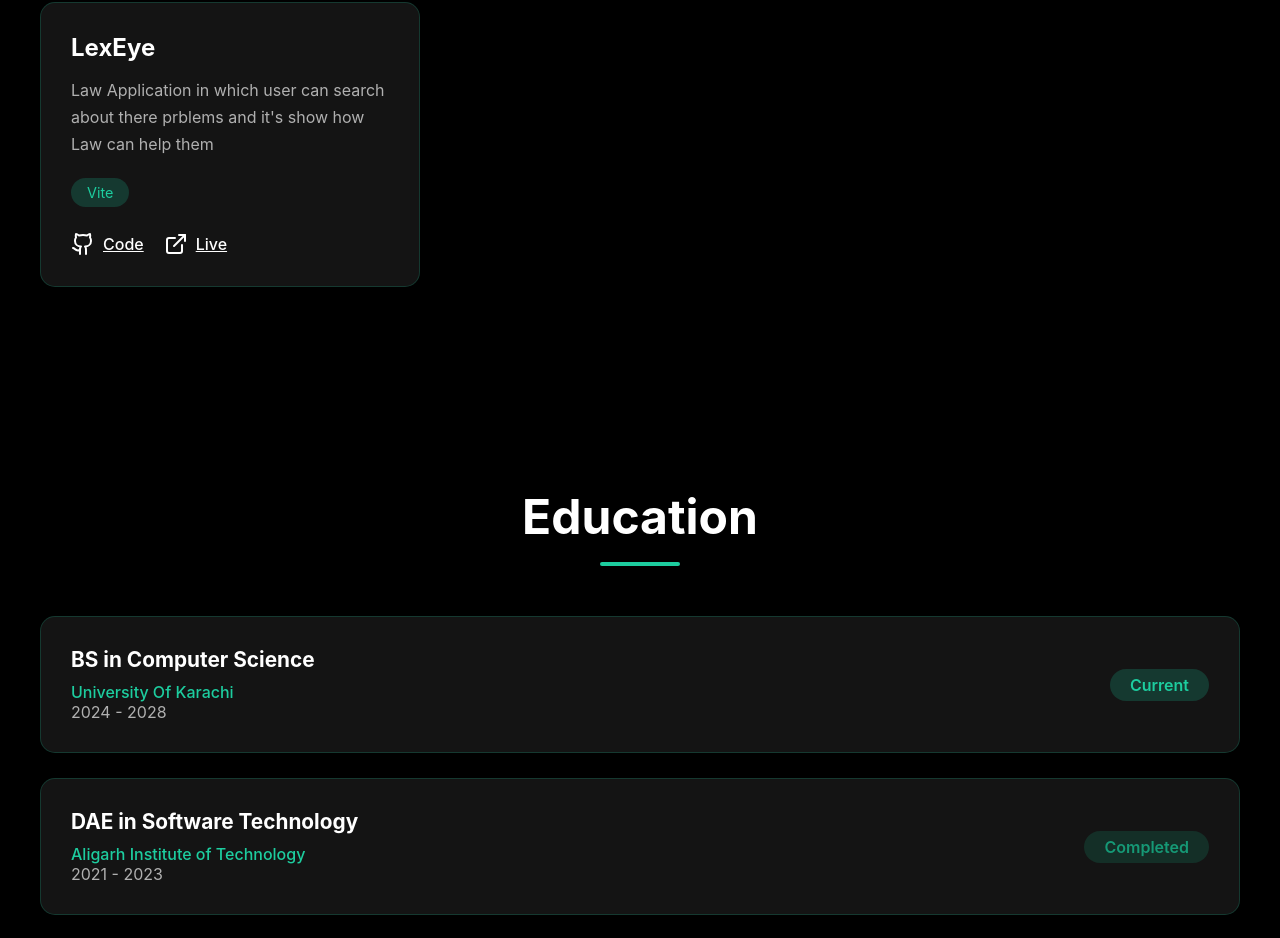
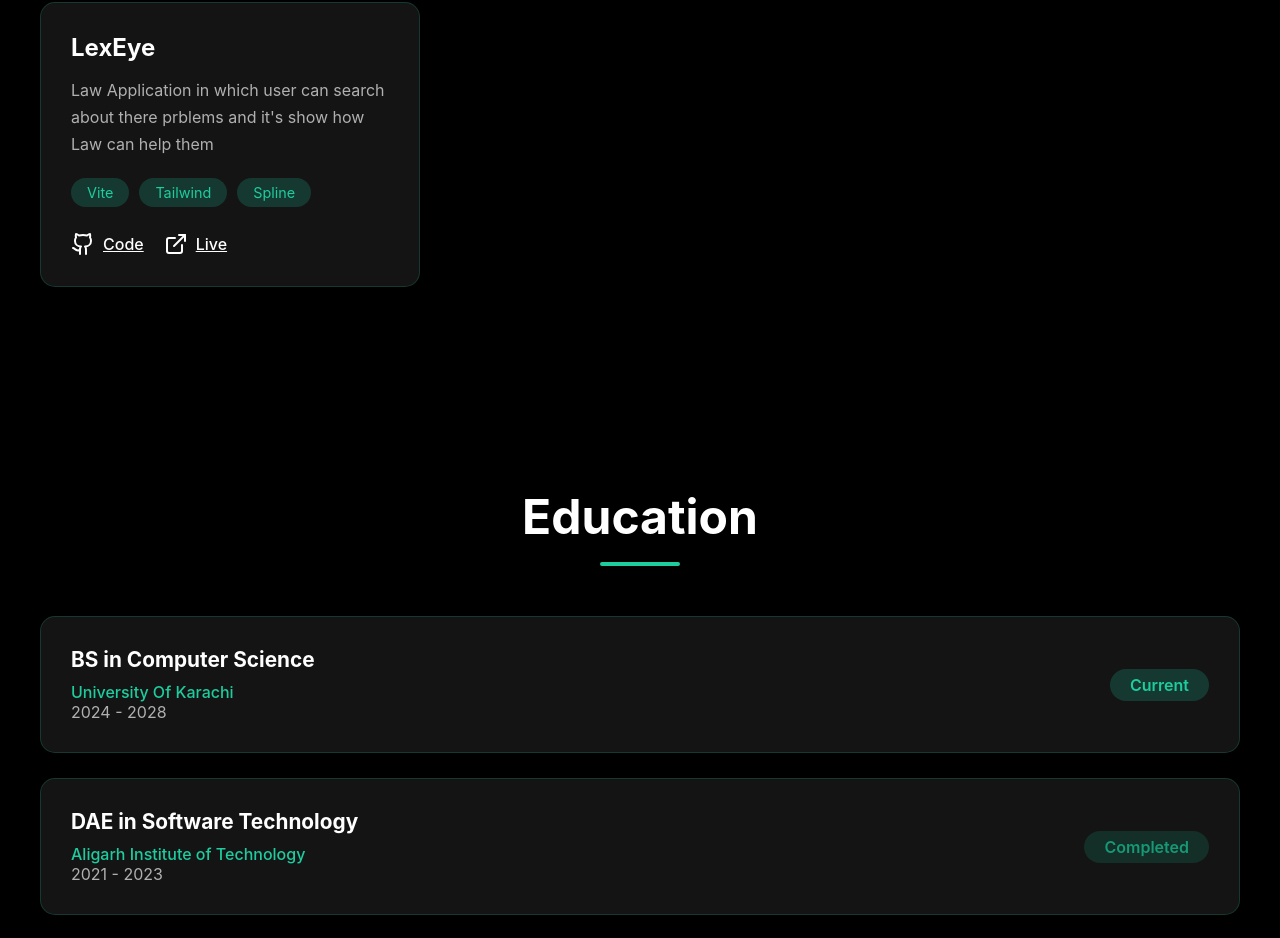
Before and after one commit to Haroon300/MYPortfolio, a React (Create React App) app: page / in a window 1280 px wide. Shown: the part 2618-3556 px from the top of the page. Built offline with nearby package versions, Linux system fonts and the light colour scheme.

Commit message:
Update protfolio.js

```diff
--- a/src/components/protfolio.js
+++ b/src/components/protfolio.js
@@ -78,7 +78,7 @@ const Portfolio = () => {
     {
       title: 'LexEye',
       description: "Law Application in which user can search about there prblems and it's show how Law can help them",
-      tech: ['Vite'],
+      tech: ['Vite','Tailwind','Spline'],
       github: 'https://github.com/Haroon300/LexEye',
       live: 'https://lexeye.vercel.app/'
     }
```
